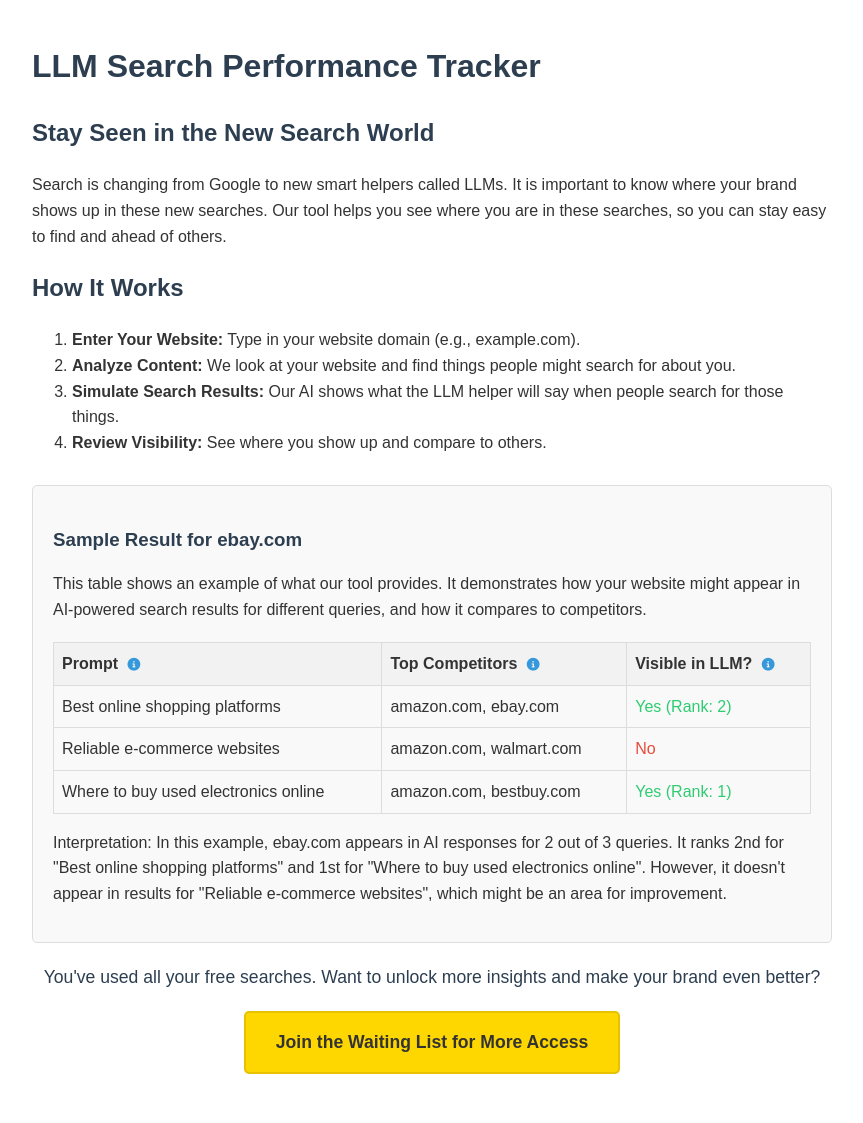
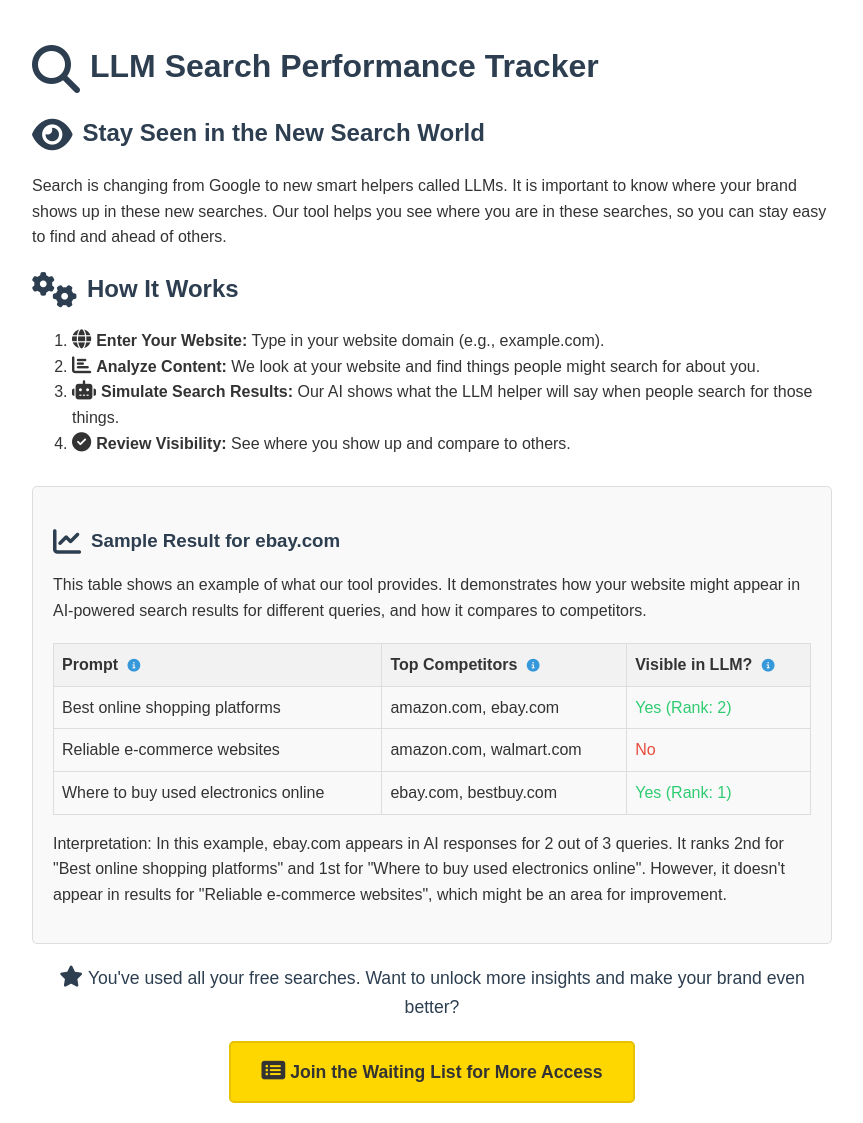
Before and after one commit to BenUsername/rank4ai, a Python web app: template templates/index.html in a window 1280 px wide. Shown: the whole page, without its empty margins (208-1071 px from the left). Before the commit the page ends 1074 px from the top, so only its background shows below. Run offline with Jinja, Linux system fonts and the light colour scheme; the template is opened without the code that fills it, so the values that code supplies are empty.

Commit message:
landing page demo

```diff
--- a/templates/index.html
+++ b/templates/index.html
@@ -81,29 +81,38 @@
             visibility: visible;
             opacity: 1;
         }
+        .icon-large {
+            font-size: 1.5em;
+            margin-right: 10px;
+            vertical-align: middle;
+        }
+        .icon-small {
+            font-size: 1.2em;
+            margin-right: 5px;
+        }
     </style>
 </head>
 <body>
-    <h1>LLM Search Performance Tracker</h1>
+    <h1><i class="fas fa-search icon-large"></i>LLM Search Performance Tracker</h1>
 
     <main>
         <section class="intro">
-            <h2>Stay Seen in the New Search World</h2>
+            <h2><i class="fas fa-eye icon-large"></i>Stay Seen in the New Search World</h2>
             <p>Search is changing from Google to new smart helpers called LLMs. It is important to know where your brand shows up in these new searches. Our tool helps you see where you are in these searches, so you can stay easy to find and ahead of others.</p>
         </section>
 
         <section class="how-it-works">
-            <h2>How It Works</h2>
+            <h2><i class="fas fa-cogs icon-large"></i>How It Works</h2>
             <ol>
-                <li><strong>Enter Your Website:</strong> Type in your website domain (e.g., example.com).</li>
-                <li><strong>Analyze Content:</strong> We look at your website and find things people might search for about you.</li>
-                <li><strong>Simulate Search Results:</strong> Our AI shows what the LLM helper will say when people search for those things.</li>
-                <li><strong>Review Visibility:</strong> See where you show up and compare to others.</li>
+                <li><i class="fas fa-globe icon-small"></i><strong>Enter Your Website:</strong> Type in your website domain (e.g., example.com).</li>
+                <li><i class="fas fa-chart-bar icon-small"></i><strong>Analyze Content:</strong> We look at your website and find things people might search for about you.</li>
+                <li><i class="fas fa-robot icon-small"></i><strong>Simulate Search Results:</strong> Our AI shows what the LLM helper will say when people search for those things.</li>
+                <li><i class="fas fa-check-circle icon-small"></i><strong>Review Visibility:</strong> See where you show up and compare to others.</li>
             </ol>
         </section>
 
         <section class="sample-result">
-            <h3>Sample Result for ebay.com</h3>
+            <h3><i class="fas fa-chart-line icon-large"></i>Sample Result for ebay.com</h3>
             <p>This table shows an example of what our tool provides. It demonstrates how your website might appear in AI-powered search results for different queries, and how it compares to competitors.</p>
             <table class="sample-table">
                 <thead>
@@ -144,7 +153,7 @@
                     </tr>
                     <tr>
                         <td>Where to buy used electronics online</td>
-                        <td>amazon.com, bestbuy.com</td>
+                        <td>ebay.com, bestbuy.com</td>
                         <td class="sample-visible">Yes (Rank: 1)</td>
                     </tr>
                 </tbody>
@@ -154,25 +163,25 @@
 
         {% if error %}
         <section class="error-message">
-            <p class="error">{{ error }} Try another website.</p>
+            <p class="error"><i class="fas fa-exclamation-triangle icon-small"></i>{{ error }} Try another website.</p>
         </section>
         {% endif %}
 
         {% if searches_left > 0 %}
         <section class="cta">
-            <p class="cta-text">Don't let your brand get lost in the new search world. Start tracking your visibility today and find ways to improve. ({{ searches_left }} free searches left)</p>
+            <p class="cta-text"><i class="fas fa-bullhorn icon-small"></i>Don't let your brand get lost in the new search world. Start tracking your visibility today and find ways to improve. ({{ searches_left }} free searches left)</p>
             <form method="post" id="promptForm">
                 <input type="text" name="domain" id="domainInput" placeholder="Enter your website domain (e.g., example.com)" required>
-                <input type="submit" value="Get Started Now" class="cta-button">
+                <button type="submit" class="cta-button"><i class="fas fa-rocket icon-small"></i>Get Started Now</button>
             </form>
             <div class="spinner" id="spinner"></div>
             <div id="progress-log"></div>
         </section>
         {% else %}
         <section class="cta">
-            <p class="cta-text">You've used all your free searches. Want to unlock more insights and make your brand even better?</p>
+            <p class="cta-text"><i class="fas fa-star icon-small"></i>You've used all your free searches. Want to unlock more insights and make your brand even better?</p>
             <div class="cta-container">
-                <a href="https://mv71z3xpmnl.typeform.com/to/bmN8bM2y" target="_blank" class="cta-button waiting-list-button">Join the Waiting List for More Access</a>
+                <a href="https://mv71z3xpmnl.typeform.com/to/bmN8bM2y" target="_blank" class="cta-button waiting-list-button"><i class="fas fa-list-alt icon-small"></i>Join the Waiting List for More Access</a>
             </div>
         </section>
         {% endif %}
```
